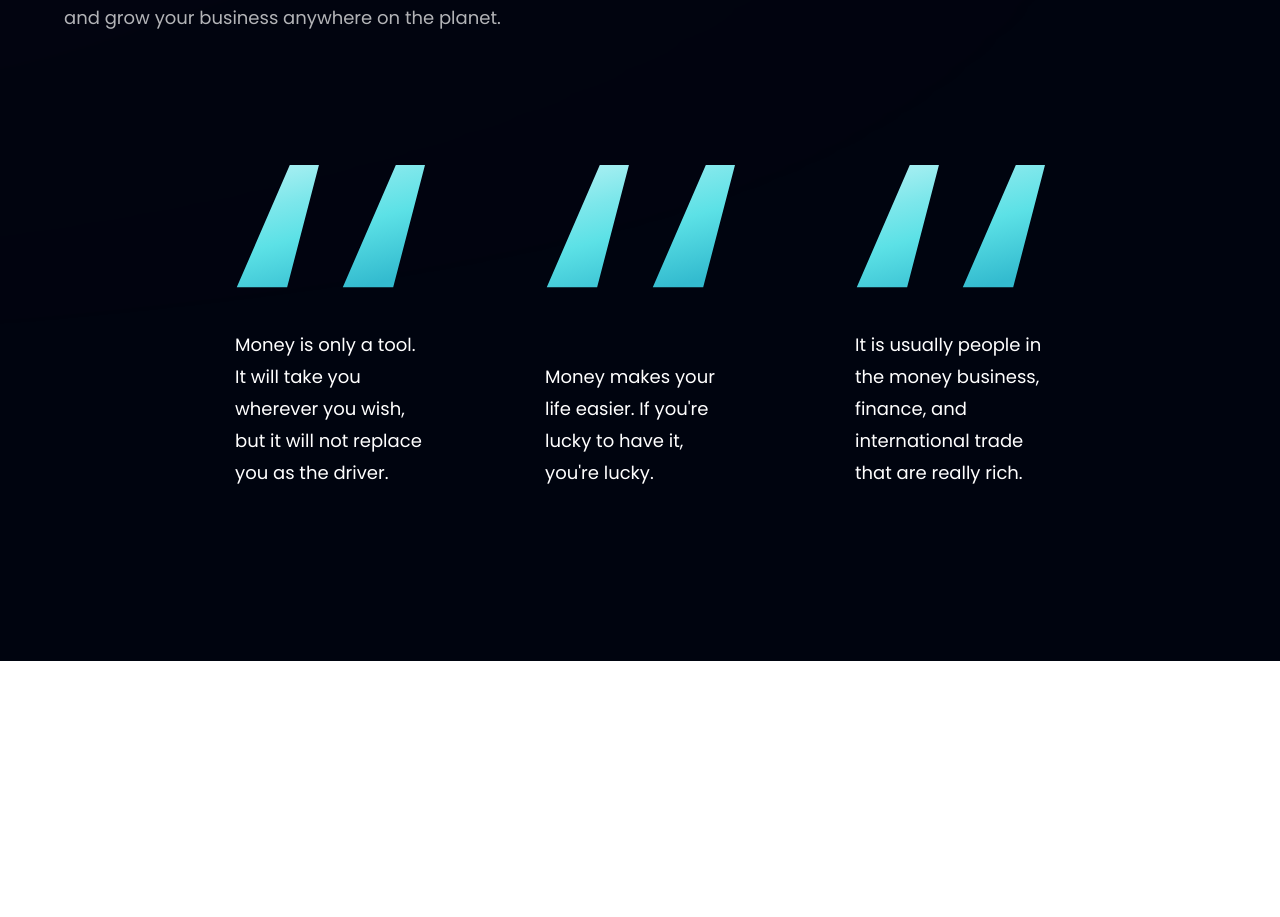
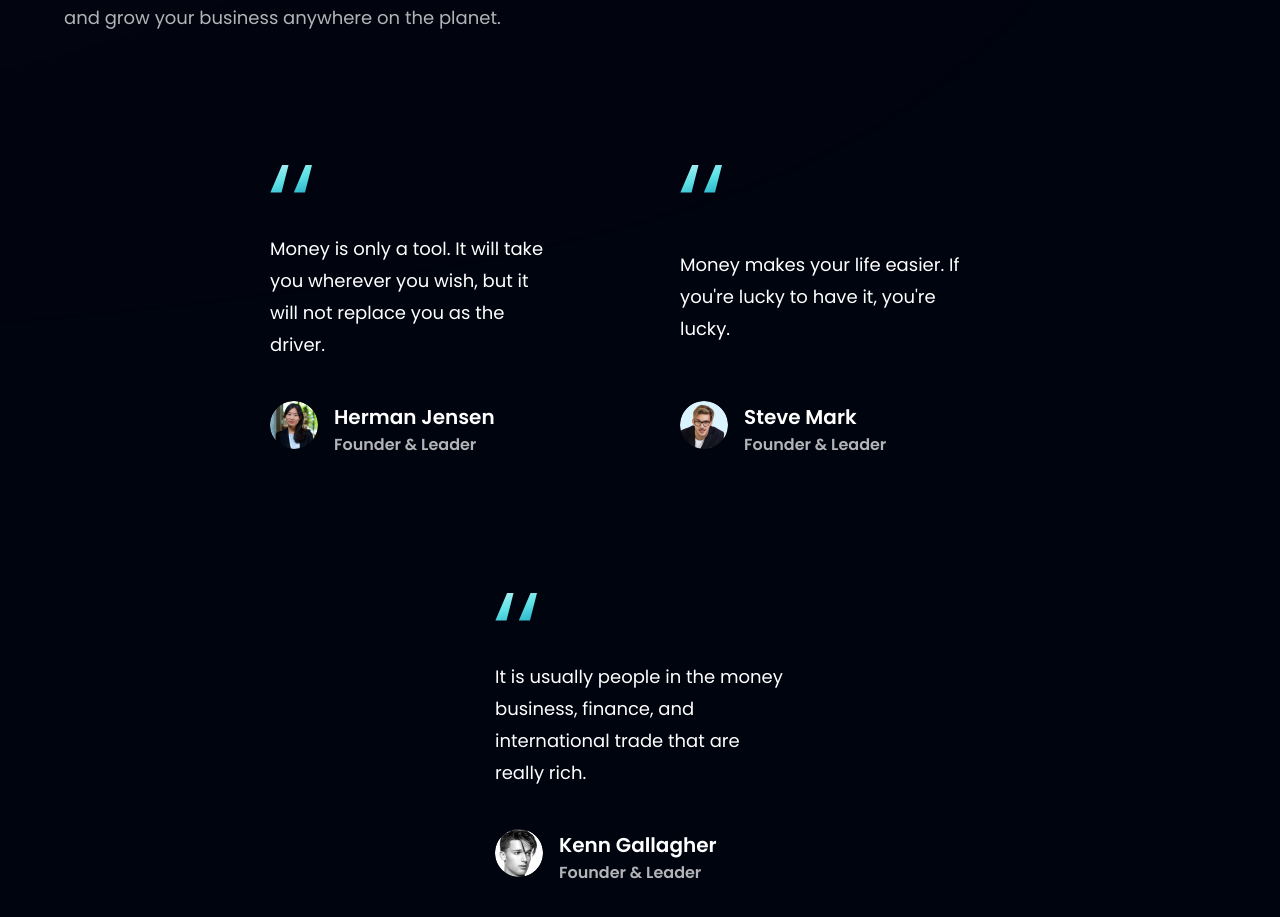
Before and after one commit to Saber1Y/Hoo-Bank, a React (Vite) app: page / in a window 1280 px wide. Shown: the part 3106-4023 px from the top of the page. Before the commit the page ends 3767 px from the top, so only its background shows below. Built offline with nearby package versions, Linux system fonts and the light colour scheme.

Commit message:
UPDATE: RESP IMAGE

```diff
--- a/src/components/FeedbackCard.jsx
+++ b/src/components/FeedbackCard.jsx
@@ -4,10 +4,20 @@
 
 const FeedbackCard = ({ id, content, name, title, img }) => {
   return (
-    <div className='flex justify-between flex-col px-10 py-12
-      rounded-[20px] max-w-[270px] mr-0 my-5 feedback-card md:mr-10 sm:mr-5'>
-       <img src={quotes} alt="quote" />
-       <p className='font-poppins font-normal text-[18px] leading-[32px] text-white my-10 '>{content}</p>
+    <div className='flex justify-between flex-col px-10 py-12 rounded-[20px]  max-w-[370px] md:mr-10 sm:mr-5 mr-0 my-5 feedback-card'>
+       <img src={quotes} alt="quote" className='w-[42.6px] h-[27.6px] object-contain' />
+       <p className='font-poppins font-normal
+        text-[18px] leading-[32px] text-white my-10'>{content}
+        </p>
+        <div className='flex flex-row'>
+          <img src={img} alt={name} className='w-[48px] h-[48px] rounded-full' />
+          <div className='flex flex-col ml-4'>
+          <h4 className='font-poppins font-semibold
+        text-[20px] leading-[32px] text-white'>{name}</h4>
+          <p className='font-poppins font-semibold
+        text-[16px] leading-[24px] text-dimWhite'>{title}</p>
+          </div>
+        </div>
     </div>
   )
 }
```
